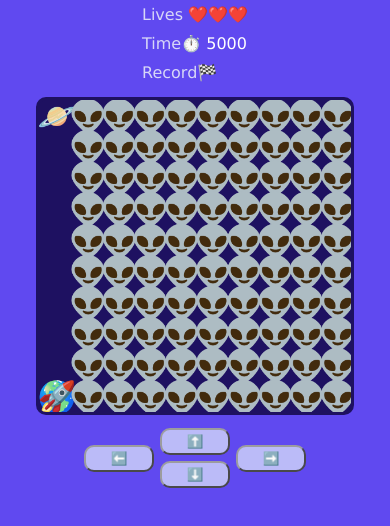
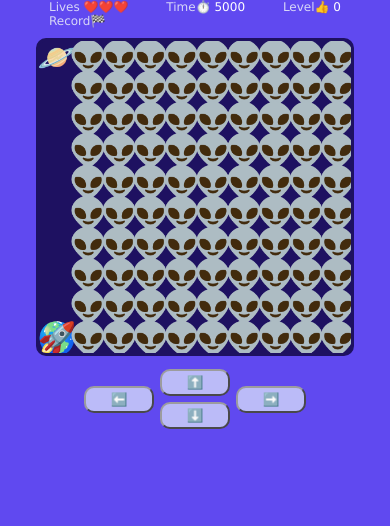
Before and after one commit to Enrique1311/javascript-bomb-videogame, a plain HTML site: page index.html in a window 390 px wide. Drawn offline with Linux system fonts and the light colour scheme.

Commit message:
The level info was added

```diff
--- a/game.js
+++ b/game.js
@@ -6,9 +6,11 @@ const buttonRight = document.querySelector("#right");
 const buttonLeft = document.querySelector("#left");
 const livesSpan = document.querySelector("#lives");
 const timeSpan = document.querySelector("#time");
+const levelSpan = document.querySelector("#level");
 const spanRecord = document.querySelector("#record");
 const modal = document.querySelector("#modal");
 const pFinalResult = document.querySelector("#finalResult");
+const pTimeResult = document.querySelector("#timeResult");
 const yesButton = document.querySelector("#yesButton");
 const noButton = document.querySelector("#noButton");
 
@@ -79,6 +81,8 @@ function startGame() {
 	console.log({ map, mapRows, mapRowColumns });
 
 	showLives();
+
+	showLevel();
 
 	bombsPosition = [];
 
@@ -178,6 +182,11 @@ function showTimer() {
 	timeSpan.innerHTML = Date.now() - timeStart;
 }
 
+function showLevel() {
+	levelSpan.innerHTML = level;
+}
+1;
+
 // Mestra el record
 function showRecord() {
 	spanRecord.innerHTML = localStorage.getItem("record_time");
@@ -192,9 +201,8 @@ function gameWinner() {
 	const recordTime = localStorage.getItem("record_time");
 	const playerTime = Date.now() - timeStart;
 
-	showModal();
-
 	if (recordTime) {
+		(pTimeResult.innerHTML = "Tu tiempo fue "), recordTime;
 		if (playerTime <= recordTime) {
 			localStorage.setItem("record_time", playerTime);
 			pFinalResult.innerHTML = "¡Felicidades! ¡Superáste el record!";
@@ -207,7 +215,11 @@ function gameWinner() {
 		pFinalResult.innerHTML =
 			"Como es la primera vez que juegas, tienes el record...👍";
 	}
+	showModal();
 	console.log({ recordTime, playerTime });
+	level = 0;
+	lives = 3;
+	timeStart = undefined;
 }
 
 window.addEventListener("keydown", moveByKeys);
--- a/index.html
+++ b/index.html
@@ -21,14 +21,17 @@
 			<div class="info">
 				<p>Lives <span id="lives"></span></p>
 				<p>Time⏱️ <span id="time"></span></p>
+
+				<p>Level👍 <span id="level"></span></p>
 				<p class="record">Record🏁 <span id="record"></span></p>
+			</div>
 			<div
 				id="modal"
-					1
 				class="modal-container inactive"
 			>
 				<div class="message-modal">
 					<p id="finalResult"></p>
+					<p id="timeResult"></p>
 					<p>¿Desea jugar otra vez?</p>
 					<div>
 						<button id="yesButton">Si</button>
@@ -36,7 +39,7 @@
 					</div>
 				</div>
 			</div>
-			</div>
+
 			<canvas id="game"></canvas>
 			<div class="control-buttons">
 				<button id="left">⬅️</button>
--- a/styles.css
+++ b/styles.css
@@ -25,7 +25,7 @@ body {
 	flex-wrap: wrap;
 }
 p {
-	margin: 5px;
+	margin: 0 10px;
 	color: rgb(215, 215, 247);
 }
 span {
@@ -90,8 +90,9 @@ button {
 	display: none;
 }
 
-@media (max-width: 400px) {
+@media (max-width: 600px) {
 	.info {
-		flex-direction: column;
+		font-size: 12px;
+		width: 80%;
 	}
 }
```
Lines whose indentation alone changed are shown as unchanged.
